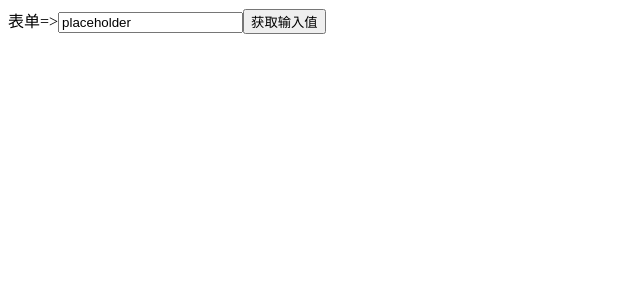
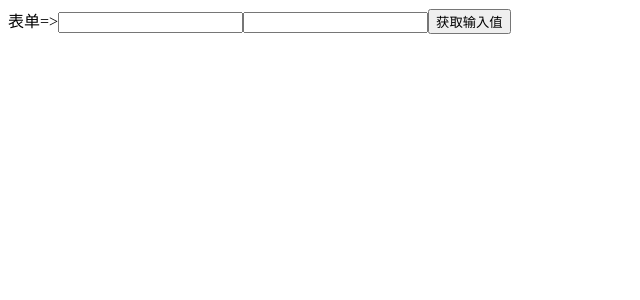
Before and after one commit to myk1220/React-FirstTry, a React (Create React App) app: page / in a window 1280 px wide. Shown: the top 300 px of the page, without its empty margins (0-640 px from the left). Built offline with nearby package versions, Linux system fonts and the light colour scheme.

Commit message:
非受控组件

```diff
--- a/src/components/App.jsx
+++ b/src/components/App.jsx
@@ -2,6 +2,7 @@ import React from 'react';
 import Nav from './Nav'
 import Comp from './component'
 import MyForm from './myForm'
+import FormDom from './formDom'
 
 class App extends React.Component{
 
@@ -25,7 +26,7 @@ class App extends React.Component{
         <Nav title='地址'/> */}
         {/* <Comp title={ this.state.title }/>
         <button onClick={this.clickHander }>修改props</button> */}
-        <MyForm />
+        <FormDom />
       </div>
   );}
 
--- /dev/null
+++ b/src/components/formDom.jsx
@@ -0,0 +1,26 @@
+import React from "react"
+
+export default class FormDom extends React.Component{
+
+    constructor(props){
+        super(props)
+        this.input = React.createRef();
+        this.info = React.createRef();
+    }
+
+    getInfo(){
+        console.log(this.input.current.value)
+        console.log(this.info.current.value)
+    }
+
+    render(){
+        return(
+            <div>
+                表单=>
+                <input type="text" ref={ this.input } />
+                <input type="text" ref={ this.info } />
+                <button onClick={ this.getInfo.bind(this) }>获取输入值</button>
+            </div>
+        )
+    }
+}
```
